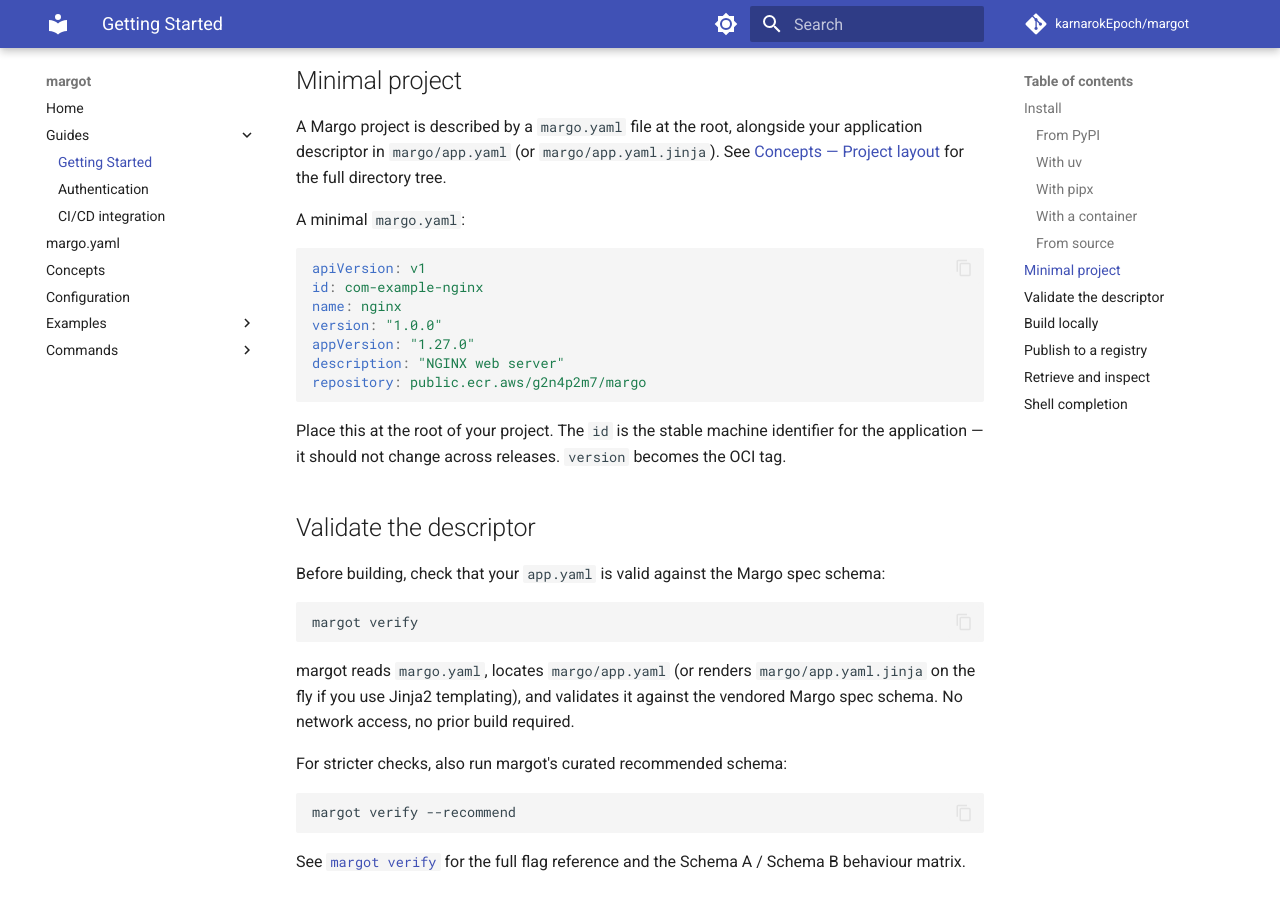
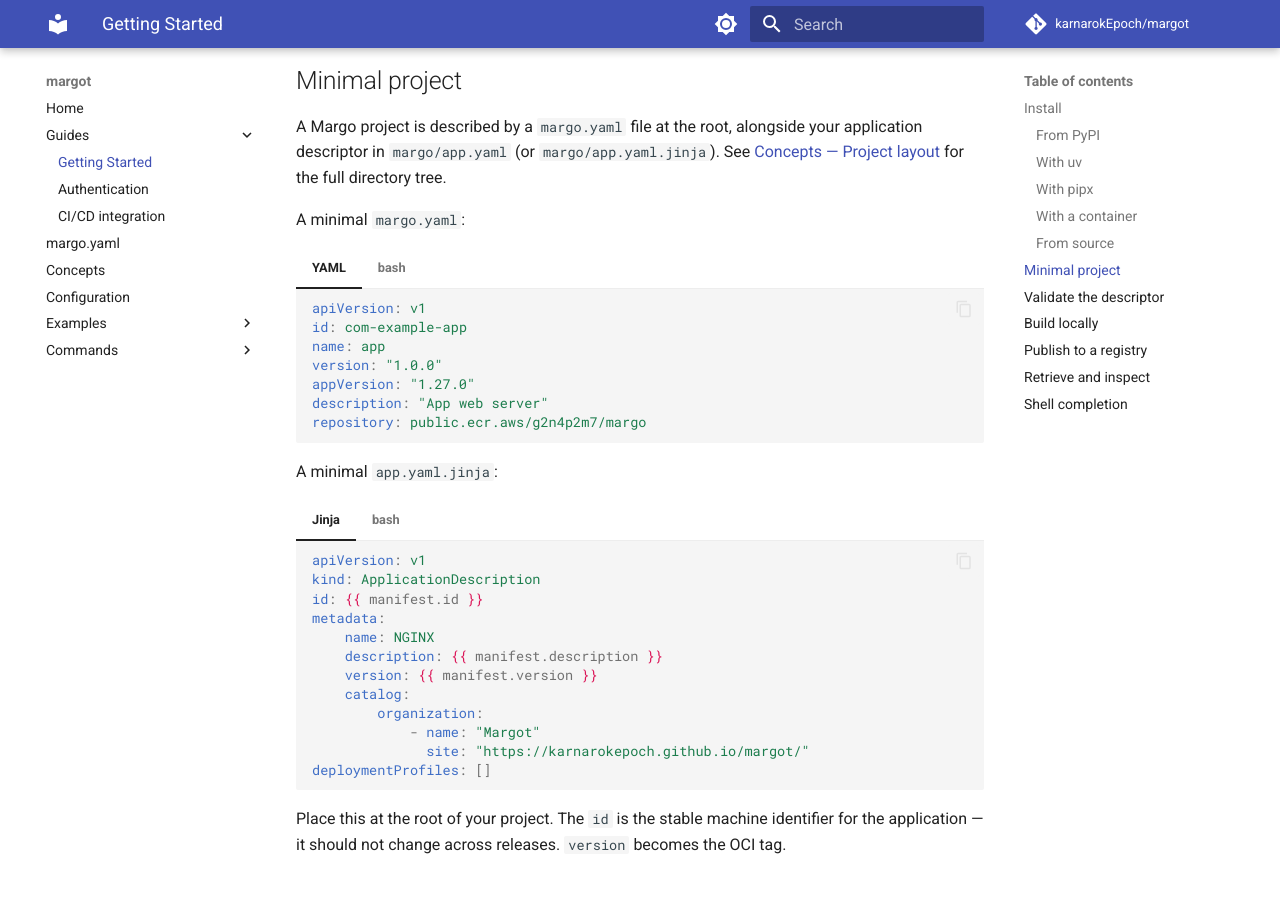
Before and after one commit to karnarokEpoch/margot, an MkDocs documentation site: the page built from docs/guides/getting-started.md, in a window 1280 px wide and 900 px high, scrolled down 1060 px. Built offline with MkDocs 1.6.1 and Material for MkDocs 9.7.7, drawn with Linux system fonts in a browser that asks for light colours; comment, search, counter and statistics services are not loaded.

Commit message:
docs(mkdocs): enable content tables

````diff
--- a/docs/guides/getting-started.md
+++ b/docs/guides/getting-started.md
@@ -54,15 +54,70 @@ application descriptor in `margo/app.yaml` (or `margo/app.yaml.jinja`). See
 
 A minimal `margo.yaml`:
 
-```yaml
-apiVersion: v1
-id: com-example-nginx
-name: nginx
-version: "1.0.0"
-appVersion: "1.27.0"
-description: "NGINX web server"
-repository: public.ecr.aws/g2n4p2m7/margo
-```
+=== "YAML"
+
+    ``` yaml
+    apiVersion: v1
+    id: com-example-app
+    name: app
+    version: "1.0.0"
+    appVersion: "1.27.0"
+    description: "App web server"
+    repository: public.ecr.aws/g2n4p2m7/margo
+    ```
+
+=== "bash"
+
+    ``` bash
+    cat > margo.yaml <<EOF
+    apiVersion: v1
+    id: com-example-app
+    name: app
+    version: "1.0.0"
+    appVersion: "1.27.0"
+    description: "App web server"
+    repository: public.ecr.aws/g2n4p2m7/margo
+    EOF
+    ```
+
+A minimal `app.yaml.jinja`:
+
+=== "Jinja"
+
+    ``` yaml+jinja
+    apiVersion: v1
+    kind: ApplicationDescription
+    id: {{ manifest.id }}
+    metadata:
+        name: NGINX
+        description: {{ manifest.description }}
+        version: {{ manifest.version }}
+        catalog:
+            organization:
+                - name: "Margot"
+                  site: "https://karnarokepoch.github.io/margot/"
+    deploymentProfiles: []
+    ```
+
+=== "bash"
+
+    ``` bash
+    mkdir margo
+    cat > margo/app.yaml.jinja <<EOF
+    apiVersion: v1
+    kind: ApplicationDescription
+    id: {{ manifest.id }}
+    metadata:
+        name: NGINX
+        description: {{ manifest.description }}
+        version: {{ manifest.version }}
+        catalog:
+            organization:
+                - name: "Margot"
+                  site: "https://karnarokepoch.github.io/margot/"
+    deploymentProfiles: []
+    EOF
+    ```
 
 Place this at the root of your project. The `id` is the stable machine identifier for
 the application — it should not change across releases. `version` becomes the OCI tag.
--- a/mkdocs.yml
+++ b/mkdocs.yml
@@ -48,6 +48,8 @@ nav:
 markdown_extensions:
   - admonition
   - pymdownx.superfences
+  - pymdownx.tabbed:
+      alternate_style: true
 
 extra_css:
   - stylesheets/extra.css
````
